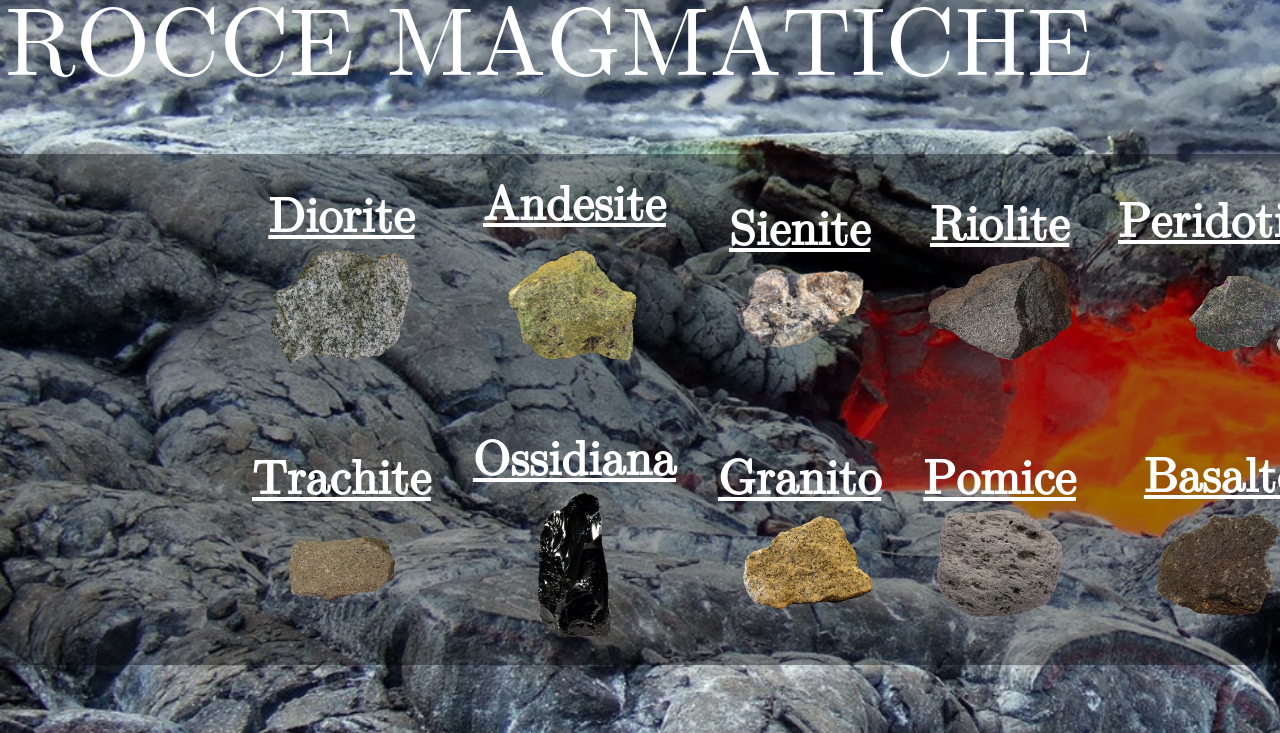
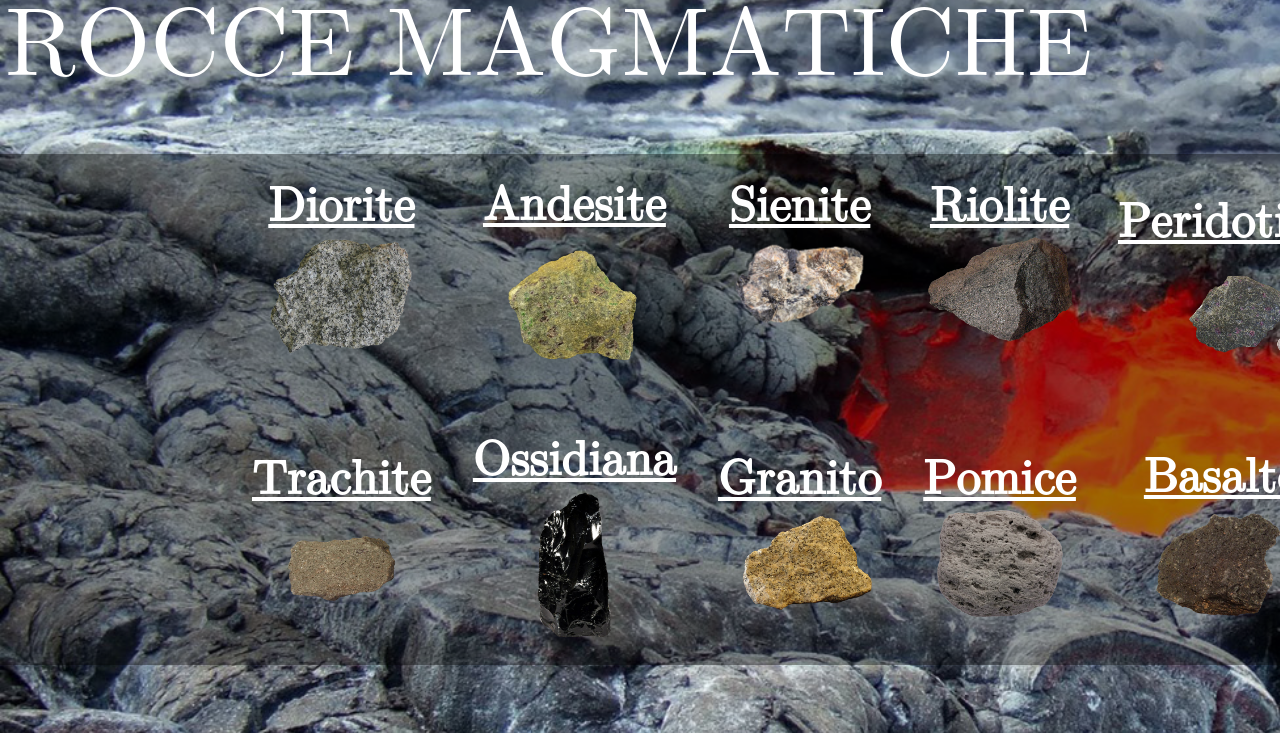
Before and after one commit to LiceoNewton/3H_PCTO_2021, a plain HTML site: page sito PCTO/magmatiche.html in a window 1280 px wide. Shown: the part 67-800 px from the top of the page. Drawn offline with Linux system fonts and the light colour scheme.

Commit message:
minor fix

```diff
--- a/sito PCTO/magmatiche.html
+++ b/sito PCTO/magmatiche.html
@@ -41,13 +41,17 @@
 
 
         <thead>
-        <tr align="center"><th><a href="Diorite_Dragone.html" style="font-size:300%; font-family: math; color: white;">Diorite</a><br><img src="./img/Diorite.png" width="150"></th>
+        <tr align="center"><th><a href="Diorite_Dragone.html" style="font-size:300%; font-family: math; color: white;">Diorite</a><br>
+        	<div style="min-height:150px">
+        	<img src="./img/Diorite.png" width="150">
+        	</div></th>
 
-	    <th><a href="Scheda Andesite Savio.html" style="font-size:300%; font-family: math; color: white;">Andesite</a><br><img src="./img/andesite.png" width="150"></th>
+	    <th><a href="Scheda Andesite Savio.html" style="font-size:300%; font-family: math; color: white;">Andesite</a><br>
+	    	<div style="min-height:150px"><img src="./img/andesite.png" width="150"></div></th>
 
-		<th><a href="Sienite Cariani.html" style="font-size:300%; font-family: math; color: white;">Sienite</a><br><img src="./img/sienite.png" width="150"></th>
+		<th><a href="Sienite Cariani.html" style="font-size:300%; font-family: math; color: white;">Sienite</a><br><div style="min-height:150px"><img src="./img/sienite.png" width="150"></div></th>
 
-		<th><a href="Riolite Benetazzo.html" style="font-size:300%; font-family: math; color: white;">Riolite</a><br><img src="./img/riolite.png" width="150"></th>
+		<th><a href="Riolite Benetazzo.html" style="font-size:300%; font-family: math; color: white;">Riolite</a><br><div style="min-height:150px"><img src="./img/riolite.png" width="150"></div></th>
 
 		<th><a href="peridotite  Bruera_2022.html" style="font-size:300%; font-family: math; color: white;">Peridotite</a><br><img src="./img/peridotite.png" width="150"></th>
 
```
Also changed, not shown: sito PCTO/sedimentarie.html (+4 -4 lines).
